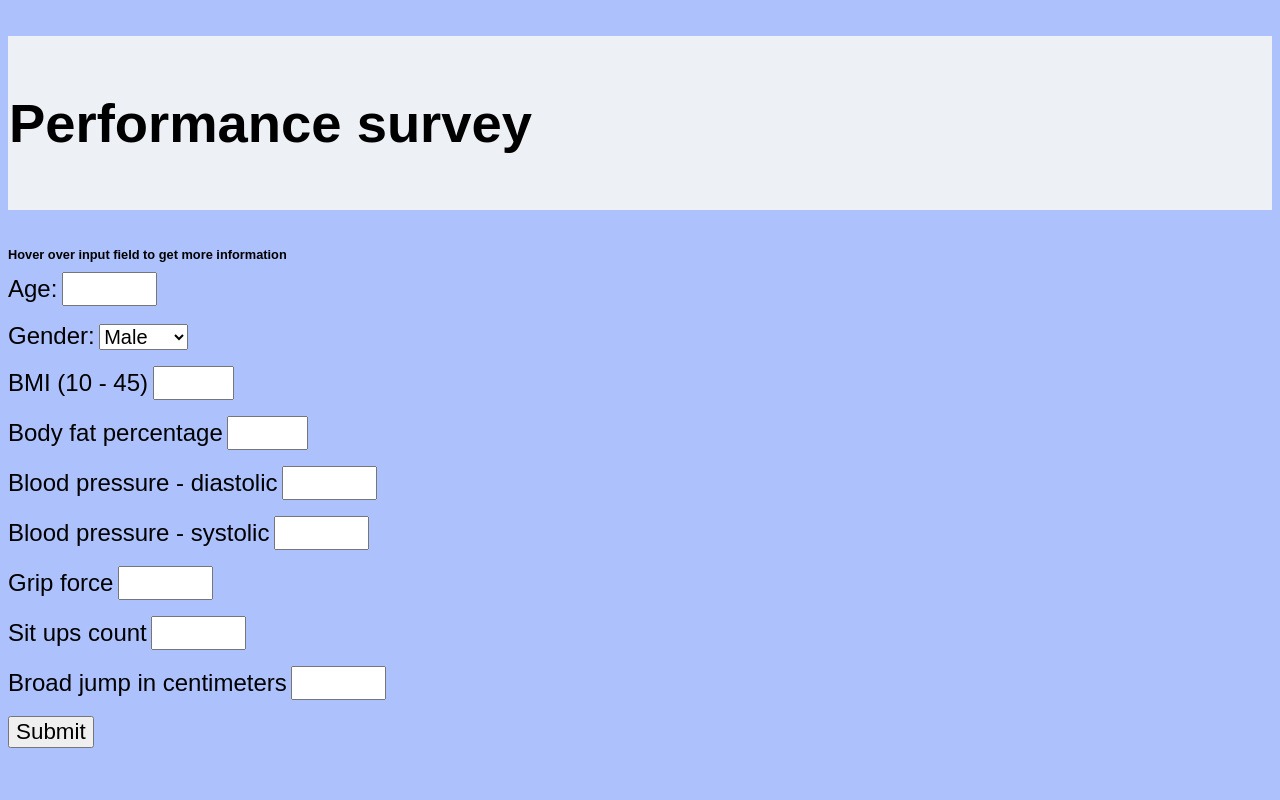
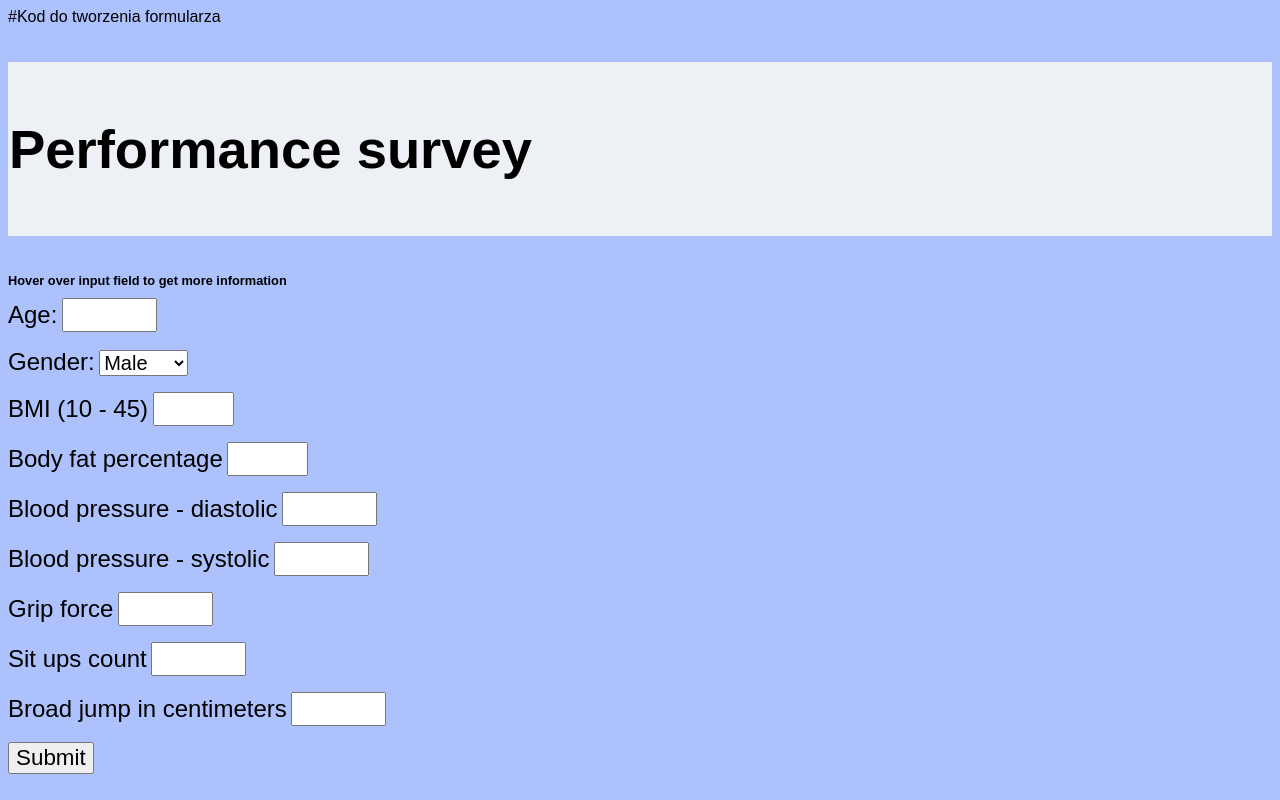
Before and after one commit to pkaweck/Flask_app, a Flask app: page / in a window 1280 px wide. Run offline with Flask 2, Linux system fonts and the light colour scheme.

Commit message:
Comments Flask

```diff
--- a/templates/FLASK.html
+++ b/templates/FLASK.html
@@ -5,7 +5,7 @@
    <title>Performance Dashboard</title>
 </head>
 
-
+#Kod do tworzenia formularza
 <body style="font-family:arial, sans-serif; background:#adc1fd">
     <h1 style="background:#EDF0F5;padding:1px; font-size: 340%">
        <p>Performance survey</p>
```
